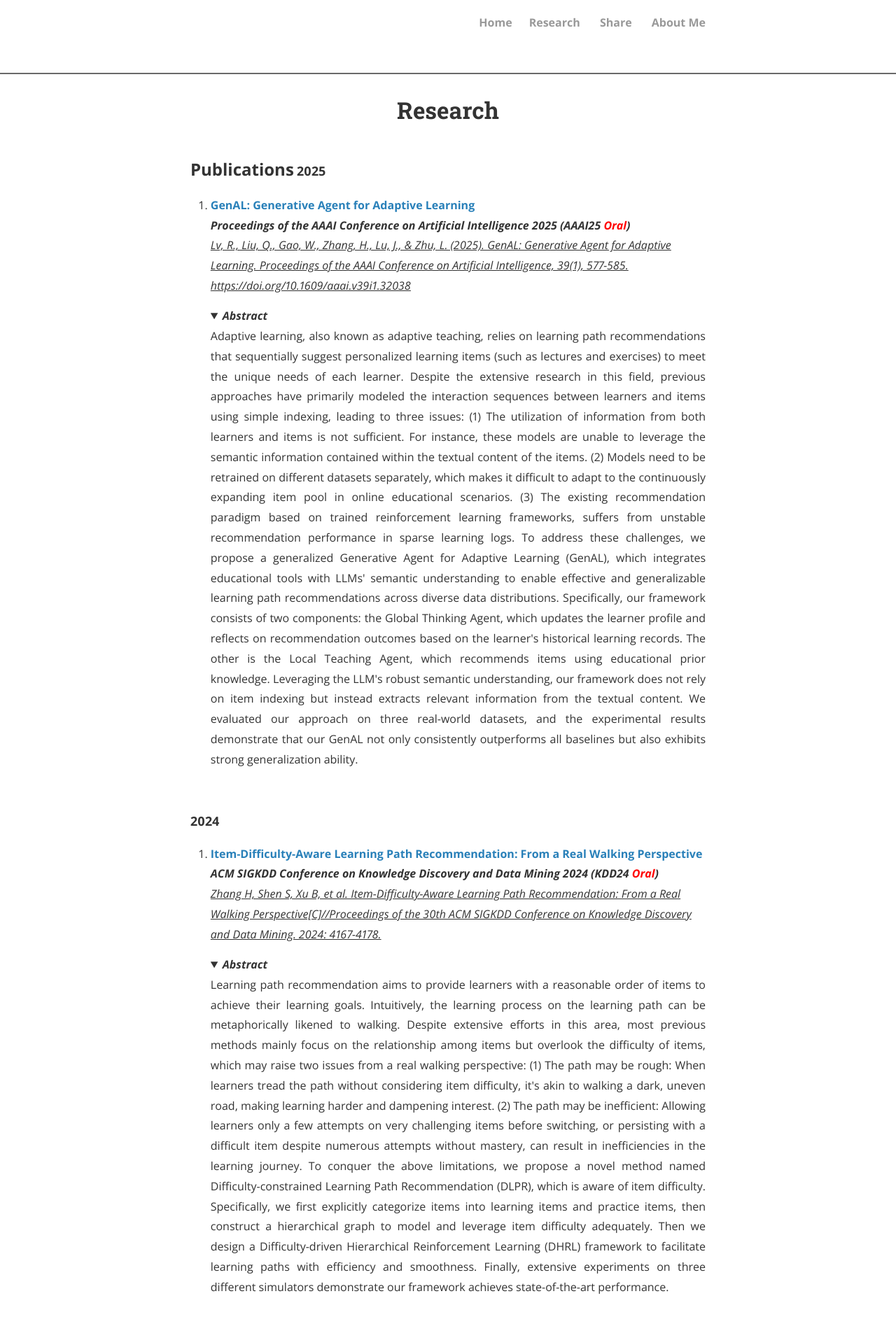
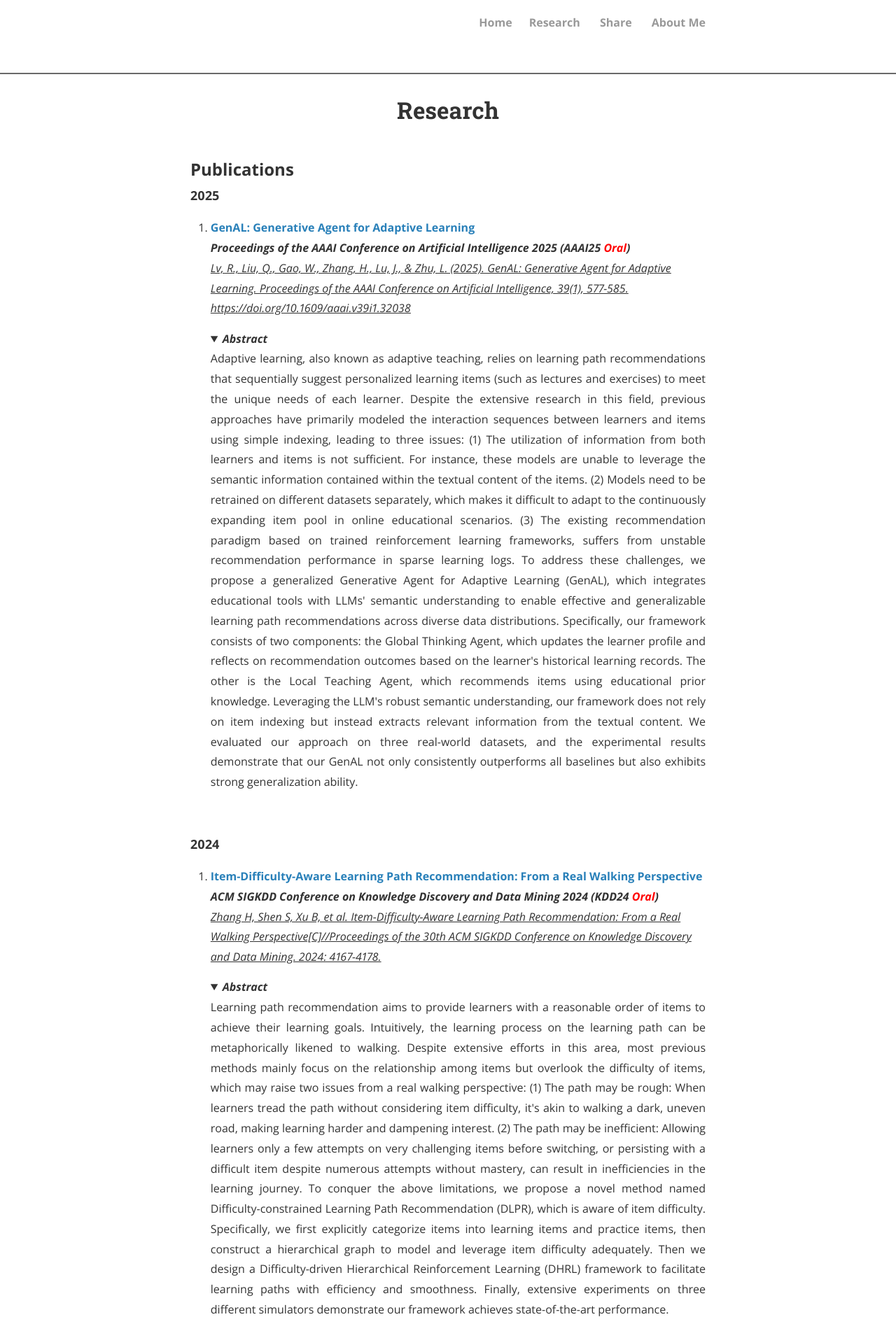
Before and after one commit to sosweetzhang/sosweetzhang.github.io, a Jekyll site: the page built from research.html, in a window 1280 px wide. Shown: the top 1902 px of the page at 70% size. Built offline with Jekyll 4.4.1, drawn with Linux system fonts in a browser that asks for light colours; nearby versions of some CDN libraries; comment, search, counter and statistics services are not loaded; a style sheet for code colours, icons or effects is not loaded.

Commit message:
Update research.html

```diff
--- a/research.html
+++ b/research.html
@@ -4,7 +4,7 @@ title: Research
 permalink: /research/
 ---
 
-<font size="+2"><strong> Publications</strong></font><be>
+<font size="+2"><strong> Publications</strong></font><br>
 
 <font size="+1"><strong> 2025</strong></font><br>
 <ol><li><strong><a href="https://ojs.aaai.org/index.php/AAAI/article/view/32038">GenAL: Generative Agent for Adaptive Learning</a></strong><p><i><b>Proceedings of the AAAI Conference on Artificial Intelligence 2025 (AAAI25 <span style="color: red;">Oral</span>)</b></i><br><u><i>Lv, R., Liu, Q., Gao, W., Zhang, H., Lu, J., & Zhu, L. (2025). GenAL: Generative Agent for Adaptive Learning. Proceedings of the AAAI Conference on Artificial Intelligence, 39(1), 577-585. https://doi.org/10.1609/aaai.v39i1.32038</i></u><br>
```
